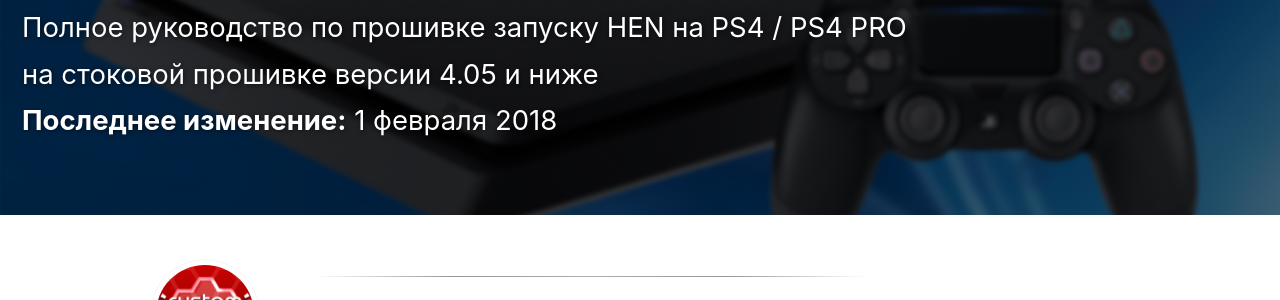
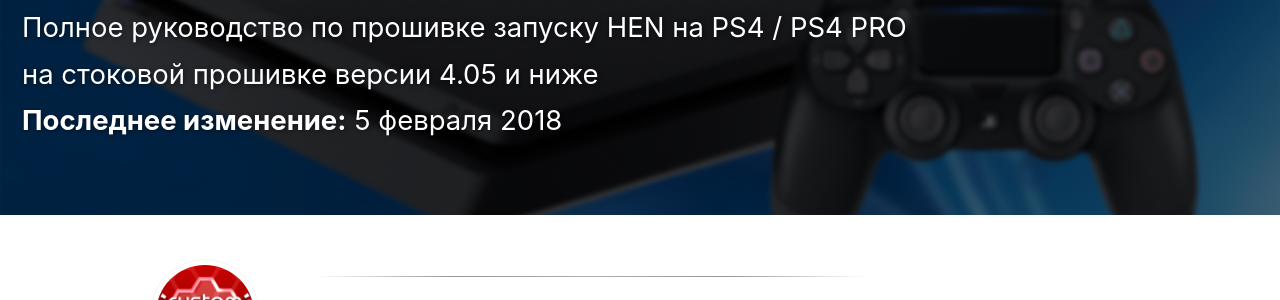
Before and after one commit to rashevskyv/ps4, a Jekyll site: the page built from _pages/home.md, in a window 1280 px wide and 900 px high. Shown: the part 240-540 px from the top of the window. Built offline with Jekyll 4.4.1, drawn with Linux system fonts in a browser that asks for light colours; nearby versions of some CDN libraries.

Commit message:
small changes

```diff
--- a/_includes/inc/set-up-dns.txt
+++ b/_includes/inc/set-up-dns.txt
@@ -6,6 +6,7 @@
 1. Выберите "Специальный", выберите сеть, если выбрано подключение по Wi-Fi
 1. В меню "Настройки IP-адреса" выберите "Вручную"
 1. Разархивируйте `zip-архива` с программой ps4-exploit-host
+	* Путь, по которому программа будет разархивирована, не должен содержать кириллицы!
 1. Запустите ps4-exploit-host на вашем ПК
 1. В открывшемся окне вы увидите IP-адрес вашего компьютера, например `192.168.1.xxx`.
 1. Мысленно поставьте вместо `xxx` любое число от 0 до 255 - это и будет IP-адрес вашей приставки.
--- a/_pages/home.md
+++ b/_pages/home.md
@@ -7,7 +7,7 @@
   overlay_image: images/home-page-feature.jpg
   overlay_filter: 0.5
   caption:
-excerpt: 'Полное руководство по прошивке запуску HEN на PS4 / PS4 PRO на стоковой прошивке версии 4.05 и ниже<br />**Последнее изменение:** 1 февраля 2018'
+excerpt: 'Полное руководство по прошивке запуску HEN на PS4 / PS4 PRO на стоковой прошивке версии 4.05 и ниже<br />**Последнее изменение:** 5 февраля 2018'
 ---
 
 {% include toc title="Разделы" %}
```
